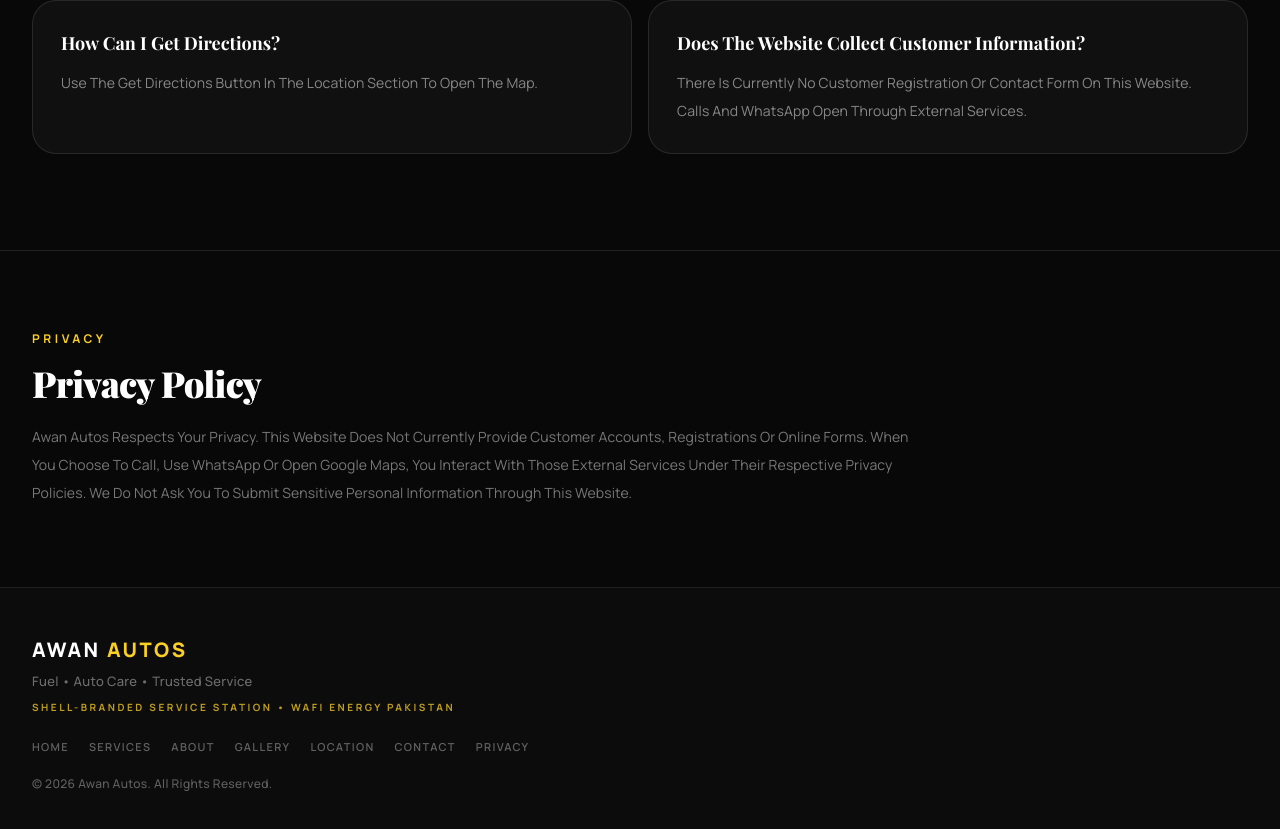
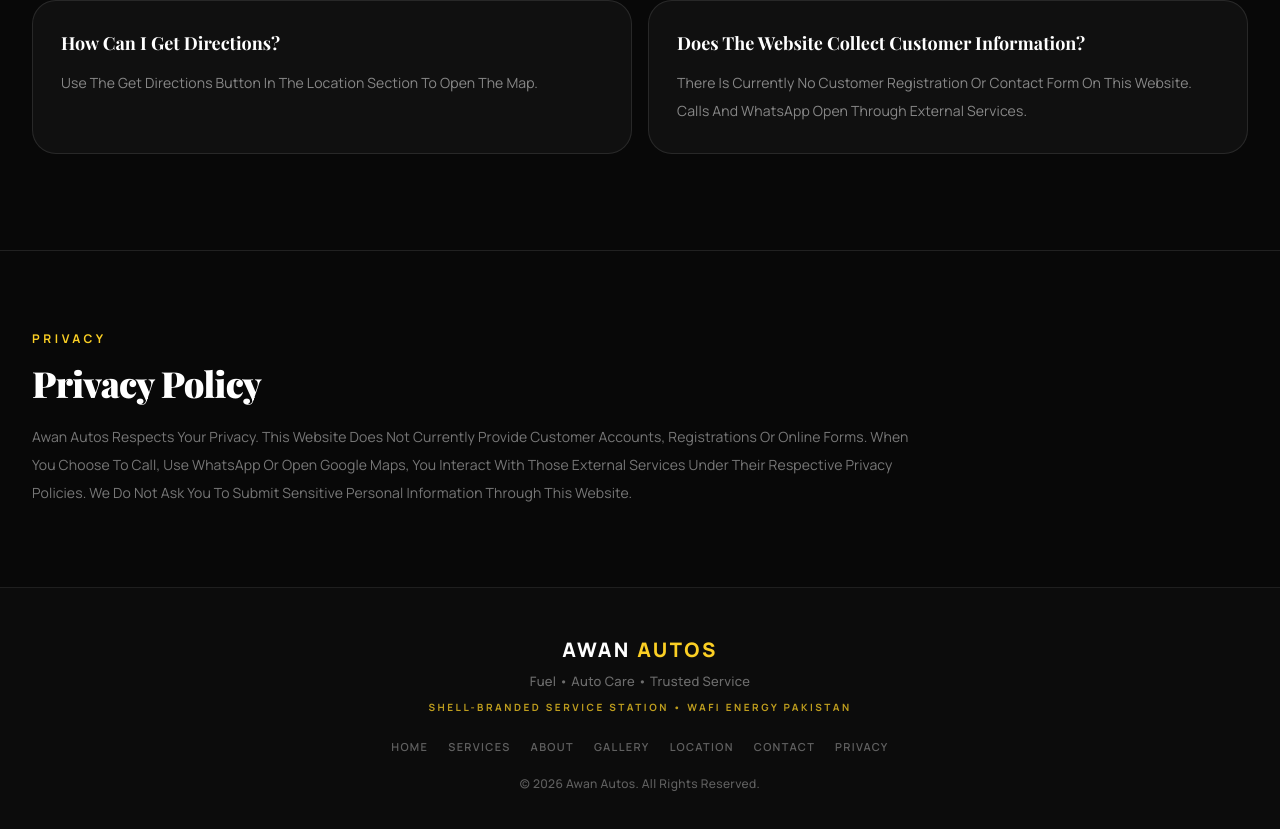
Before and after one commit to awanautos/awan-autos, a Next.js app: page / in a window 1280 px wide. Shown: the part 7635-8464 px from the top of the page. Built offline with nearby package versions, Linux system fonts and the light colour scheme; a web font is replaced by a local one.

Commit message:
Center footer alignment

```diff
--- a/src/app/page.tsx
+++ b/src/app/page.tsx
@@ -577,17 +577,20 @@
         </div>
       </section>
 
-      <footer className="border-t border-white/[.08] bg-white/[.015] px-5 py-12 sm:px-8">
+      <footer className="border-t border-white/[.08] bg-white/[.015] px-5 py-12 text-center sm:px-8">
         <div className="text-xl font-black tracking-[.12em]">
           AWAN <span className="text-[#fbcf24]">AUTOS</span>
         </div>
+
         <div className="mt-2 text-[13px] font-medium tracking-[.025em] text-white/40">
           Fuel • Auto Care • Trusted Service
         </div>
+
         <div className="mt-2 text-[10px] font-bold uppercase tracking-[.25em] text-[#fbcf24]/75">
           Shell-Branded Service Station • Wafi Energy Pakistan
         </div>
-        <div className="mt-6 flex flex-wrap gap-x-5 gap-y-2 text-[11px] font-semibold uppercase tracking-[.12em] text-white/35">
+
+        <div className="mx-auto mt-6 flex max-w-2xl flex-wrap justify-center gap-x-5 gap-y-2 text-[11px] font-semibold uppercase tracking-[.12em] text-white/35">
           <a href="#home" className="transition hover:text-[#fbcf24]">Home</a>
           <a href="#services" className="transition hover:text-[#fbcf24]">Services</a>
           <a href="#about" className="transition hover:text-[#fbcf24]">About</a>
@@ -596,6 +599,7 @@
           <a href="#contact" className="transition hover:text-[#fbcf24]">Contact</a>
           <a href="#privacy" className="transition hover:text-[#fbcf24]">Privacy</a>
         </div>
+
         <div className="mt-5 text-[12px] font-medium tracking-[.03em] text-white/35">
           © {new Date().getFullYear()} Awan Autos. All rights reserved.
         </div>
```
